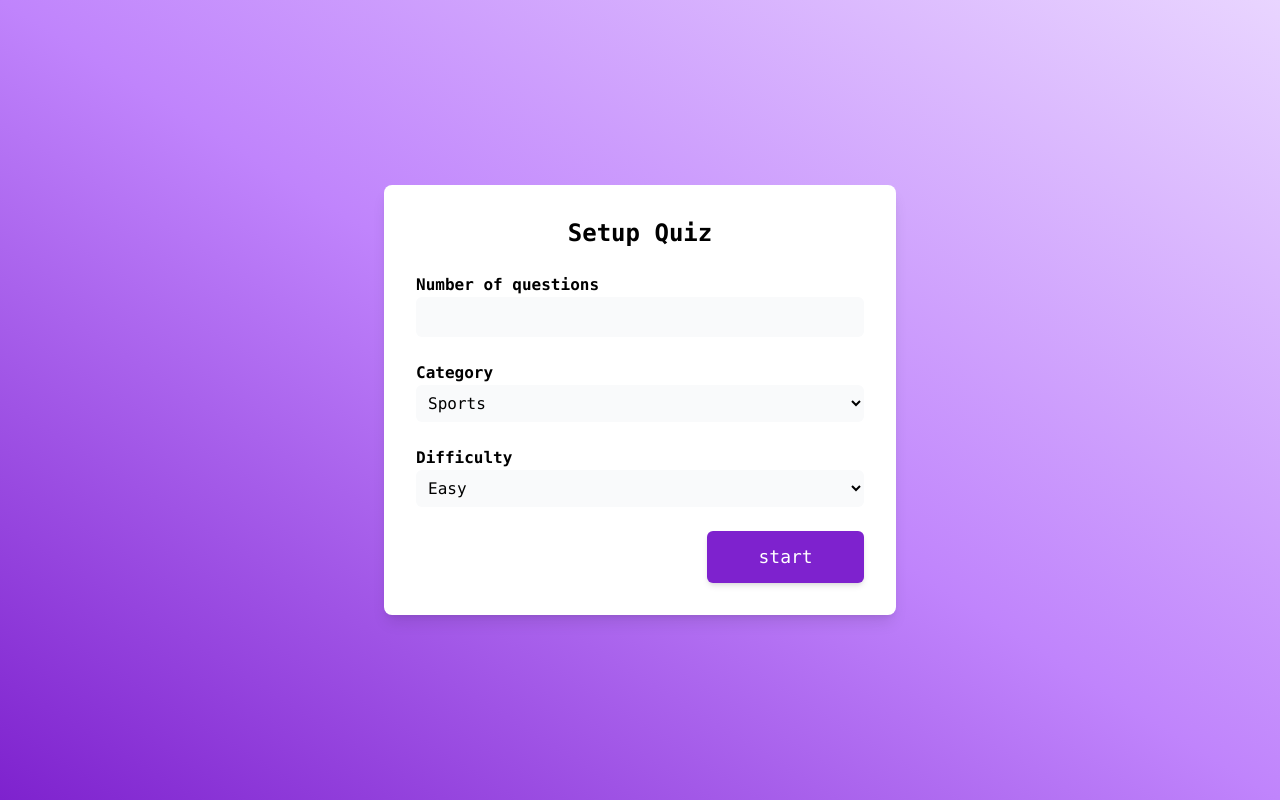
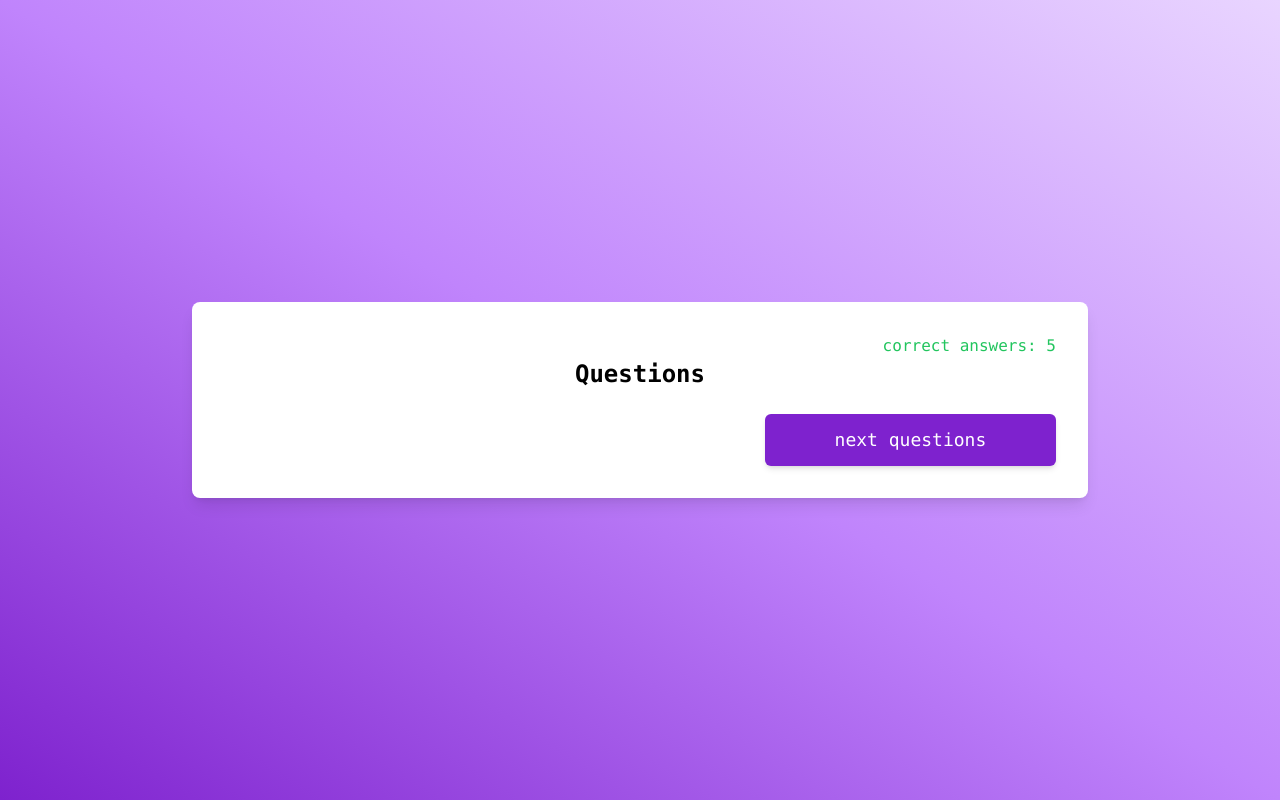
Before and after one commit to Opeyemi-Omotayo/Trivia-Quiz-App, a React (Create React App) app: page / in a window 1280 px wide. Built offline with nearby package versions, Linux system fonts and the light colour scheme.

Commit message:
UI: question component

```diff
--- a/src/App.tsx
+++ b/src/App.tsx
@@ -1,11 +1,13 @@
 import React from 'react';
 import Form from './components/form/Form';
 import Result from './components/result/Result';
+import Question from './components/questions/Question';
 
 function App() {
   return (
-    <Form />
+   // <Form />
     //<Result />
+    <Question />
   );
 }
 
--- a/src/components/questions/Question.tsx
+++ b/src/components/questions/Question.tsx
@@ -2,14 +2,19 @@ import React from 'react';
 
 const Question = () => {
   return (
-    <div>
-      <section>
-        <p>correct answers: 5</p>
+    <div className="h-[100vh] font-mono flex items-center justify-center bg-gradient-to-tr from-purple-700 via-purple-400 to-purple-200">
+      <section className="bg-white p-8 rounded-lg shadow-lg w-[70%]">
+        <div className='flex items-end justify-end   '>
+        <p className='text-green-500'>correct answers: 5</p>
+         </div>
         <article >
-          <h2>Questions</h2>
+          <h2 className='text-center font-bold text-2xl'>Questions</h2>
           <div ></div>
         </article>
-        <button>next questions</button>
+        <div className='flex items-end justify-end   '>
+        <button type="submit" className=" mt-6 w-[35%] text-lg text-white bg-purple-700 p-3  rounded-md shadow-md">next questions</button>
+         </div>
+
       </section>
     </div>
   )
```
